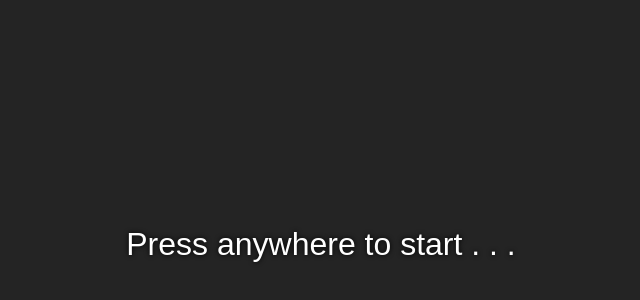
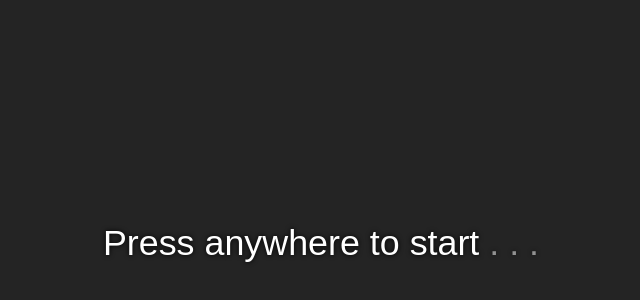
Before and after one commit to Diana-Nguyen-05/Diana-Nguyen-05.github.io, a React (Vite) app in the folder react-portfolio/: page / in a window 1280 px wide. Shown: the part 156-456 px from the top of the page, without its empty margins (319-959 px from the left). Built offline with nearby package versions, Linux system fonts and the light colour scheme; a web font is replaced by a local one.

Commit message:
Added animations to intro screen

```diff
--- a/react-portfolio/src/components/IntroScreen/IntroScreen.css
+++ b/react-portfolio/src/components/IntroScreen/IntroScreen.css
@@ -10,7 +10,20 @@
 }
 
 .IntroScreenText {
-    font-size: clamp(3vh, 2.5vw, 2.5vw);
+    font-size: clamp(3vh, 2.8vw, 2.8vw);
     color: white;
     text-shadow: 0 0 5px black;
 }
+
+.Animate {
+    animation: pulseText 1s infinite alternate;
+}
+
+@keyframes pulseText {
+    from {
+        opacity: 0;
+    }
+    to {
+        opacity: 1;
+    }
+}
--- a/react-portfolio/src/components/IntroScreen/IntroScreen.jsx
+++ b/react-portfolio/src/components/IntroScreen/IntroScreen.jsx
@@ -6,7 +6,7 @@ import './IntroScreen.css';
 function IntroScreen({ onStart }) {
     return(
         <div className="IntroScreenContainer" onClick={ onStart }>
-            <p className="IntroScreenText">Press anywhere to start . . .</p>
+            <p className="IntroScreenText">Press anywhere to start <span className="Animate">. . .</span></p>
         </div>
     );
 }
```
